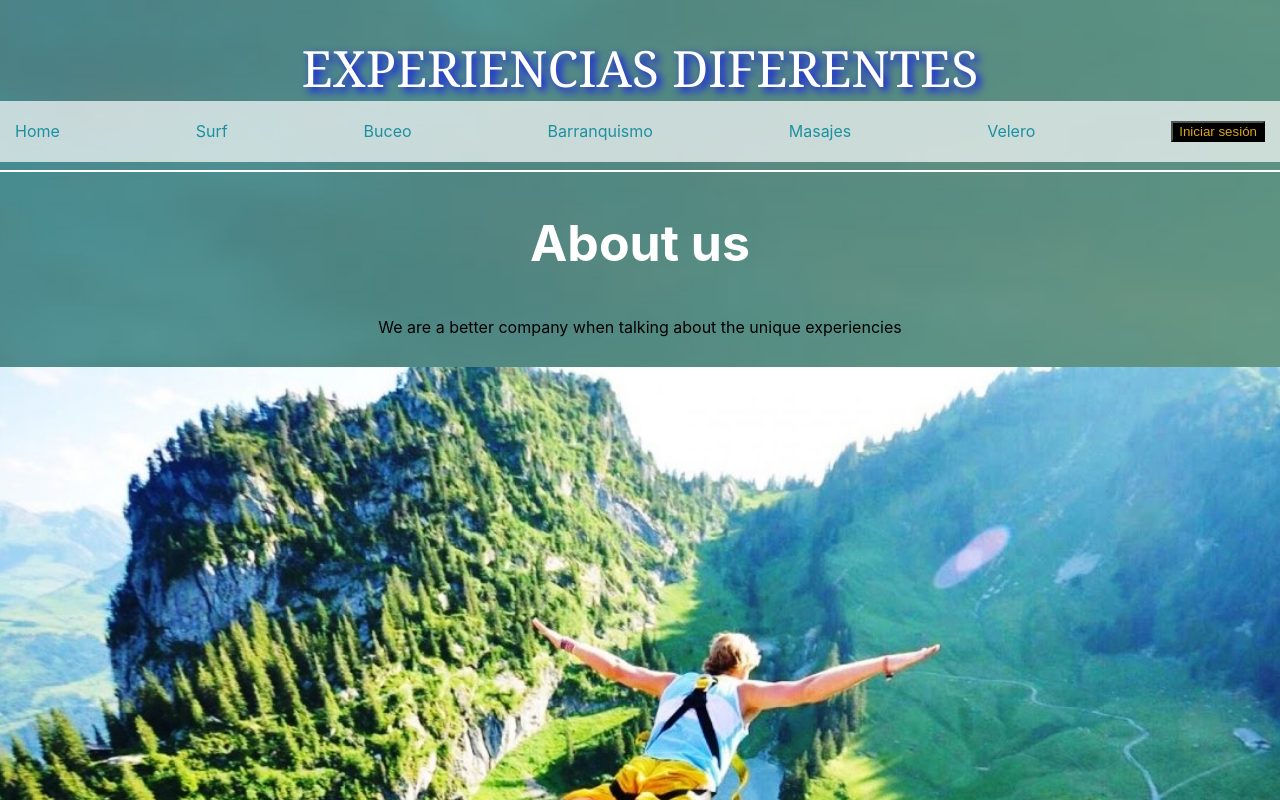
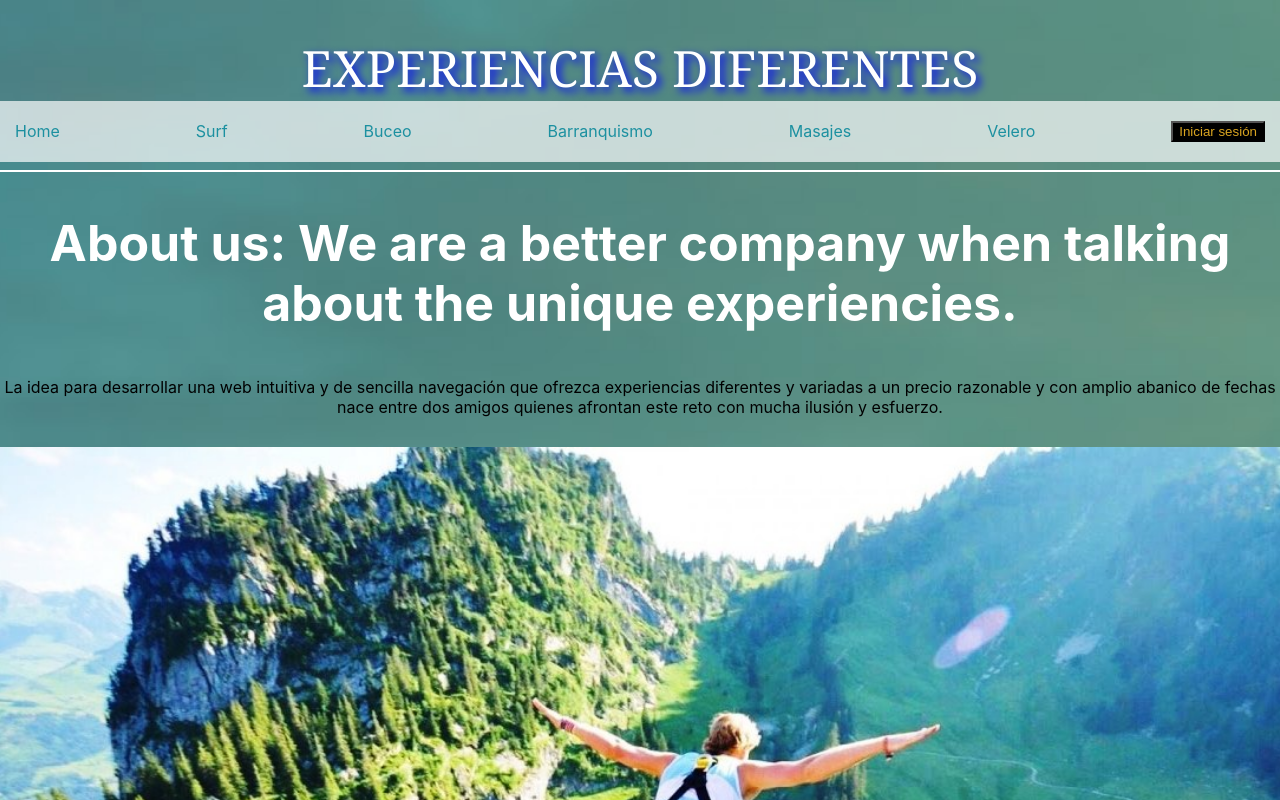
Before and after one commit to alberto-cora/Experiencias-Diferentes, a React (Create React App) app in the folder experiencias-diferentes/frontend-proyecto/: page /about in a window 1280 px wide. Shown: the top 800 px of the page. Built offline with nearby package versions, Linux system fonts and the light colour scheme.

Commit message:
añadido texto about y where

```diff
--- a/experiencias-diferentes/frontend-proyecto/src/About.js
+++ b/experiencias-diferentes/frontend-proyecto/src/About.js
@@ -4,11 +4,17 @@ import './About.css';
 function About() {
     return (
         <div className="about">
-            <h1>About us</h1>
+            <h1>
+                About us: We are a better company when talking about the unique
+                experiencies.
+            </h1>
             <Helmet>
                 <title>Experiencias diferentes - About us</title>
             </Helmet>
-            We are a better company when talking about the unique experiencies
+            La idea para desarrollar una web intuitiva y de sencilla navegación
+            que ofrezca experiencias diferentes y variadas a un precio razonable
+            y con amplio abanico de fechas nace entre dos amigos quienes
+            afrontan este reto con mucha ilusión y esfuerzo.
             <span className="trick"></span>
         </div>
     );
--- a/experiencias-diferentes/frontend-proyecto/src/Where.js
+++ b/experiencias-diferentes/frontend-proyecto/src/Where.js
@@ -3,13 +3,16 @@ import './Where.css';
 
 function Where() {
     return (
-    <div className='where'>
+        <div className="where">
             <h1>Dónde estamos</h1>
             <Helmet>
                 <title>Experiencias diferentes - Dónde estamos...</title>
             </Helmet>
-      Nuestras oficinas centrales se encuentran situadas en A Coruña.
-      <span className='foto-where'></span>
+            Nuestras oficinas centrales se encuentran situadas en una zona rural
+            de la provincia de A Coruña. Y trabajamos con otras empresas locales
+            las cuales nos alquilan el material necesario para cada disciplina.¡
+            según donde se vaya a desarrollar cada actividad.
+            <span className="foto-where"></span>
         </div>
     );
 }
```
Lines whose indentation alone changed are shown as unchanged.
